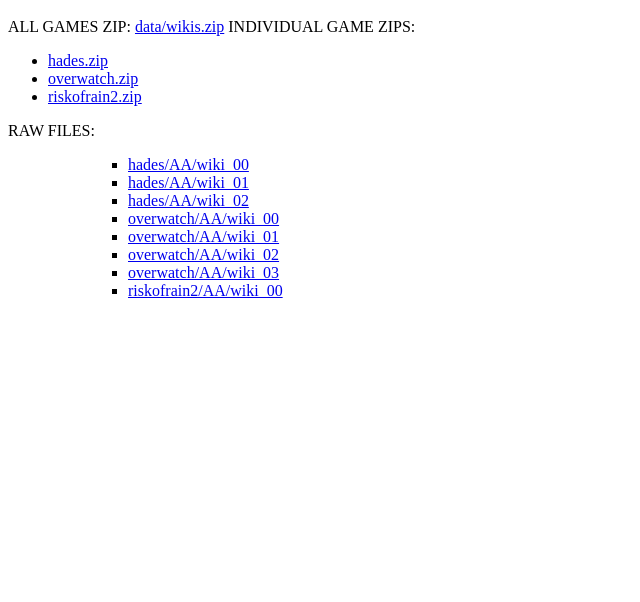
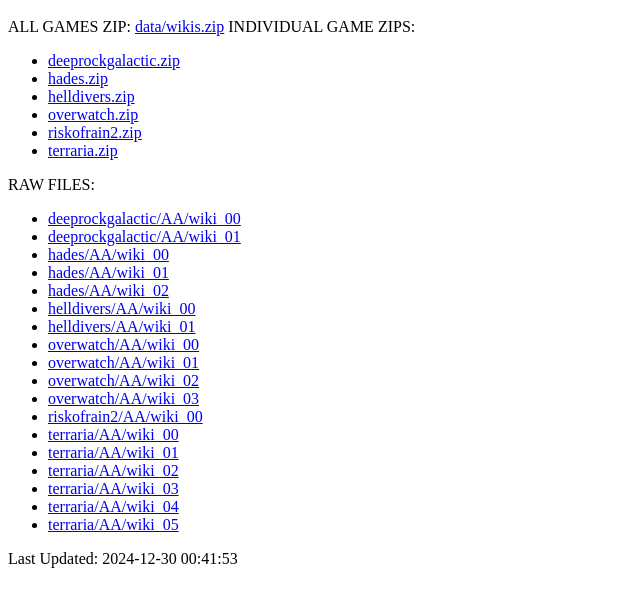
Before and after one commit to AYESDIE/GameWikiScraper, a plain HTML site: page index.html in a window 1280 px wide. Shown: the part 48-650 px from the top of the page, without its empty margins (0-640 px from the left). Drawn offline with Linux system fonts and the light colour scheme.

Commit message:
ADD: Data on 2024-12-30

```diff
--- a/index.html
+++ b/index.html
@@ -3,35 +3,42 @@
 <h1>GameWikiScraper</h1>
 
 ALL GAMES ZIP:
+
 <a href='data.zip'>data/wikis.zip</a>
+
 
 INDIVIDUAL GAME ZIPS:
 <ul>
+<li><a href='data/deeprockgalactic.zip'>deeprockgalactic.zip</a></li>
 <li><a href='data/hades.zip'>hades.zip</a></li>
+<li><a href='data/helldivers.zip'>helldivers.zip</a></li>
 <li><a href='data/overwatch.zip'>overwatch.zip</a></li>
 <li><a href='data/riskofrain2.zip'>riskofrain2.zip</a></li>
+<li><a href='data/terraria.zip'>terraria.zip</a></li>
 </ul>
 
 
 RAW FILES:
-<ul><ul>
-<ul>
+<ul><li><a href='data/deeprockgalactic/AA/wiki_00'>deeprockgalactic/AA/wiki_00</a></li>
+<li><a href='data/deeprockgalactic/AA/wiki_01'>deeprockgalactic/AA/wiki_01</a></li>
 <li><a href='data/hades/AA/wiki_00'>hades/AA/wiki_00</a></li>
 <li><a href='data/hades/AA/wiki_01'>hades/AA/wiki_01</a></li>
 <li><a href='data/hades/AA/wiki_02'>hades/AA/wiki_02</a></li>
-</ul>
-</ul>
-<ul>
-<ul>
+<li><a href='data/helldivers/AA/wiki_00'>helldivers/AA/wiki_00</a></li>
+<li><a href='data/helldivers/AA/wiki_01'>helldivers/AA/wiki_01</a></li>
 <li><a href='data/overwatch/AA/wiki_00'>overwatch/AA/wiki_00</a></li>
 <li><a href='data/overwatch/AA/wiki_01'>overwatch/AA/wiki_01</a></li>
 <li><a href='data/overwatch/AA/wiki_02'>overwatch/AA/wiki_02</a></li>
 <li><a href='data/overwatch/AA/wiki_03'>overwatch/AA/wiki_03</a></li>
+<li><a href='data/riskofrain2/AA/wiki_00'>riskofrain2/AA/wiki_00</a></li>
+<li><a href='data/terraria/AA/wiki_00'>terraria/AA/wiki_00</a></li>
+<li><a href='data/terraria/AA/wiki_01'>terraria/AA/wiki_01</a></li>
+<li><a href='data/terraria/AA/wiki_02'>terraria/AA/wiki_02</a></li>
+<li><a href='data/terraria/AA/wiki_03'>terraria/AA/wiki_03</a></li>
+<li><a href='data/terraria/AA/wiki_04'>terraria/AA/wiki_04</a></li>
+<li><a href='data/terraria/AA/wiki_05'>terraria/AA/wiki_05</a></li>
 </ul>
-</ul>
-<ul>
-<ul>
-<li><a href='data/riskofrain2/AA/wiki_00'>riskofrain2/AA/wiki_00</a></li>
-</ul>
-</ul>
-</ul></body></html>
+
+
+Last Updated: 2024-12-30 00:41:53
+</body></html>
```
Also changed, not shown: 19 other files.
